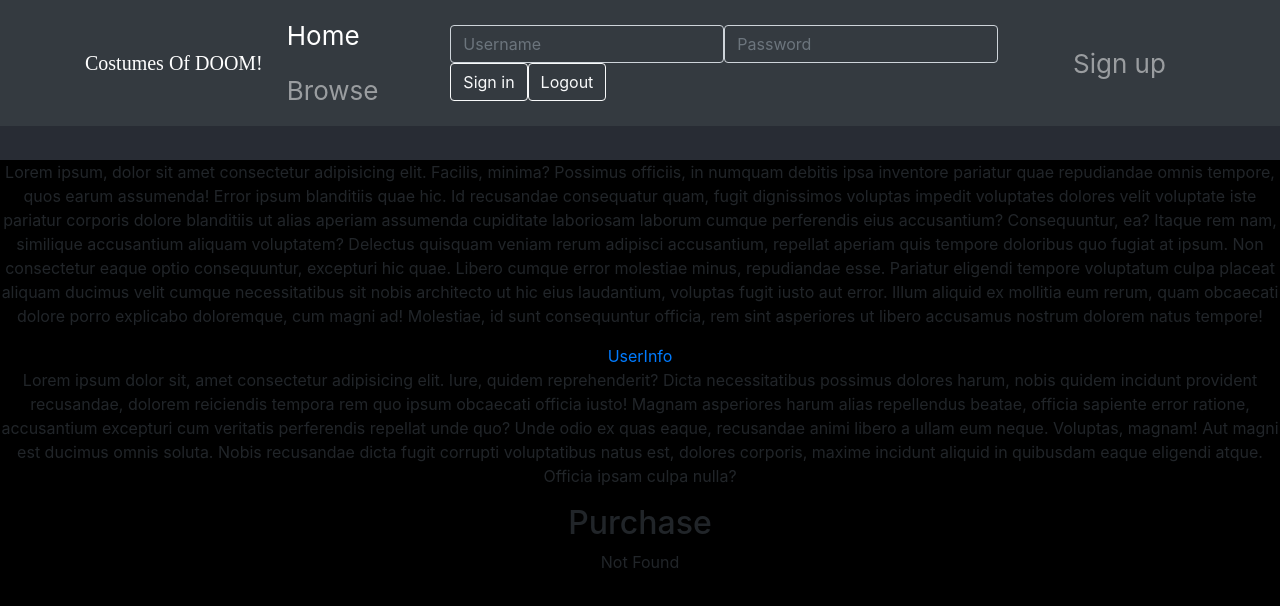
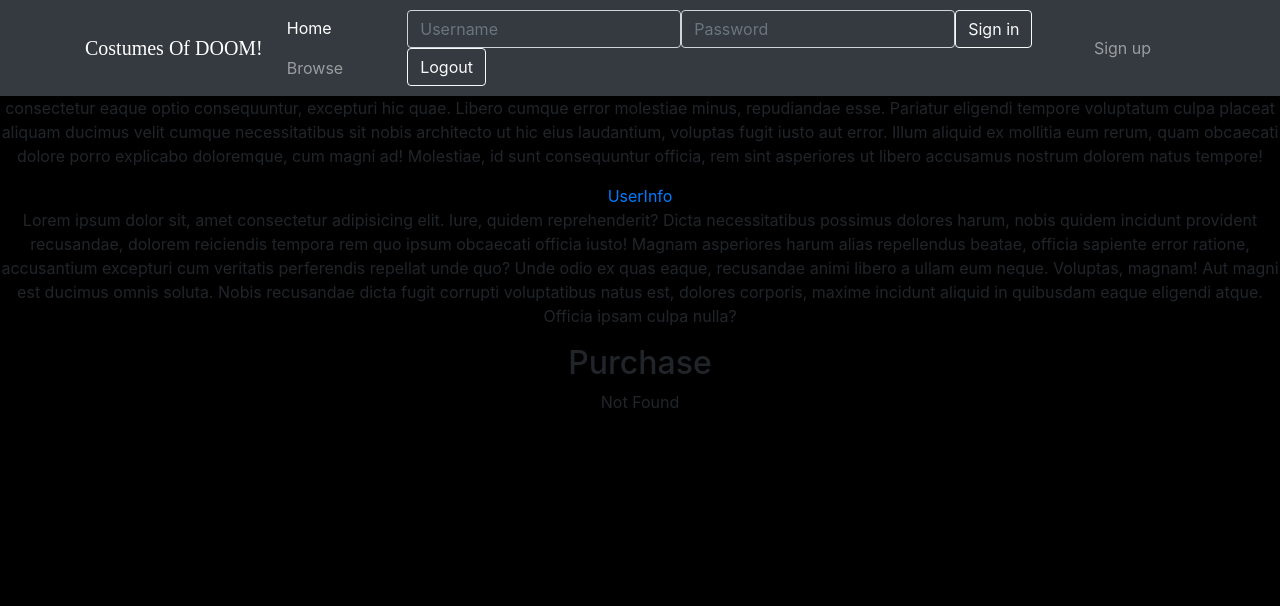
Before and after one commit to eddiesr123/p2-team-a, a React (Create React App) app: page /purchase in a window 1280 px wide. Shown: the top 606 px of the page. Built offline with nearby package versions, Linux system fonts and the light colour scheme.

Commit message:
fixed wierd navbar size due to reacts app-header

```diff
--- a/src/App.css
+++ b/src/App.css
@@ -4,12 +4,10 @@
 
 .App-header {
   background-color: #282c34;
-  min-height: 20vh;
   display: flex;
   flex-direction: column;
   align-items: center;
   justify-content: center;
-  font-size: calc(10px + 2vmin);
   color: white;
 }
 
```
